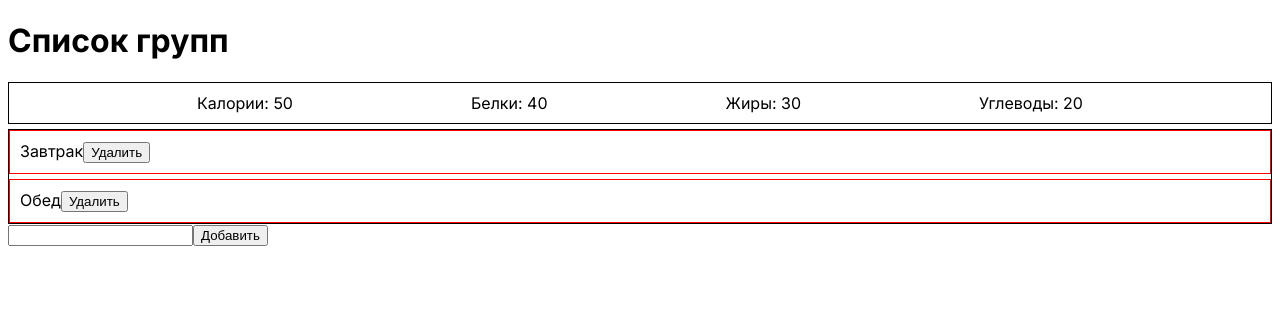
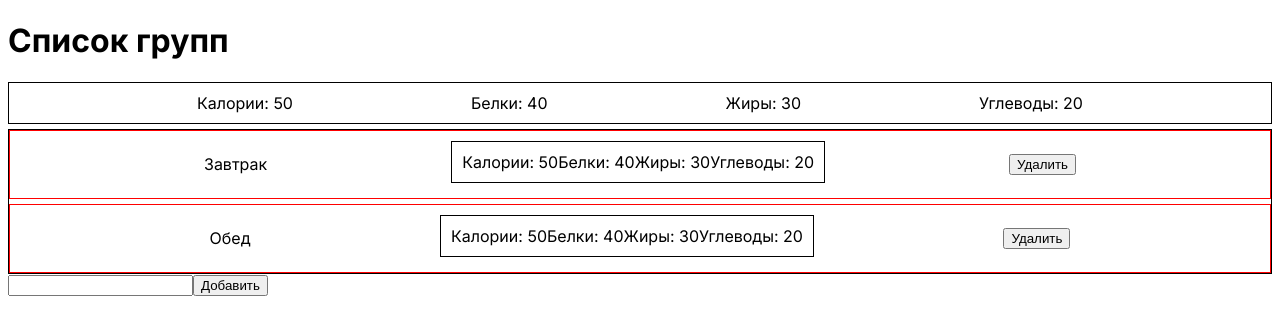
Before and after one commit to demons/fatburger, a Next.js app: page / in a window 1280 px wide. Shown: the top 334 px of the page. Built offline with nearby package versions, Linux system fonts and the light colour scheme.

Commit message:
Добавит заголовок для GroupItem

```diff
--- a/app/components/GroupItem.js
+++ b/app/components/GroupItem.js
@@ -1,12 +1,16 @@
 import { useGroups } from "../store";
+import Amount from "./Amount";
 
 function GroupItem({ group }) {
   const removeGroup = useGroups((state) => state.removeGroup);
 
   return (
     <div className="group-item">
-      {group.title}
-      <button onClick={(e) => removeGroup(group.id)}>Удалить</button>
+      <div className="header">
+        <div className="title">{group.title}</div>
+        <Amount />
+        <button onClick={(e) => removeGroup(group.id)}>Удалить</button>
+      </div>
     </div>
   );
 }
--- a/app/globals.css
+++ b/app/globals.css
@@ -19,3 +19,9 @@
   margin-bottom: 5px;
   padding: 10px;
 }
+
+.group-item .header {
+  display: flex;
+  align-items: center;
+  justify-content: space-evenly;
+}
```
